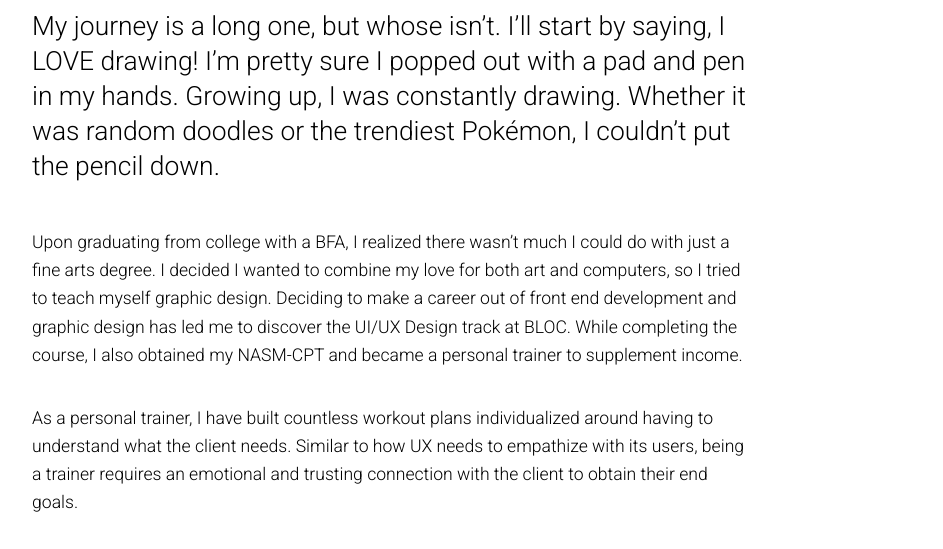
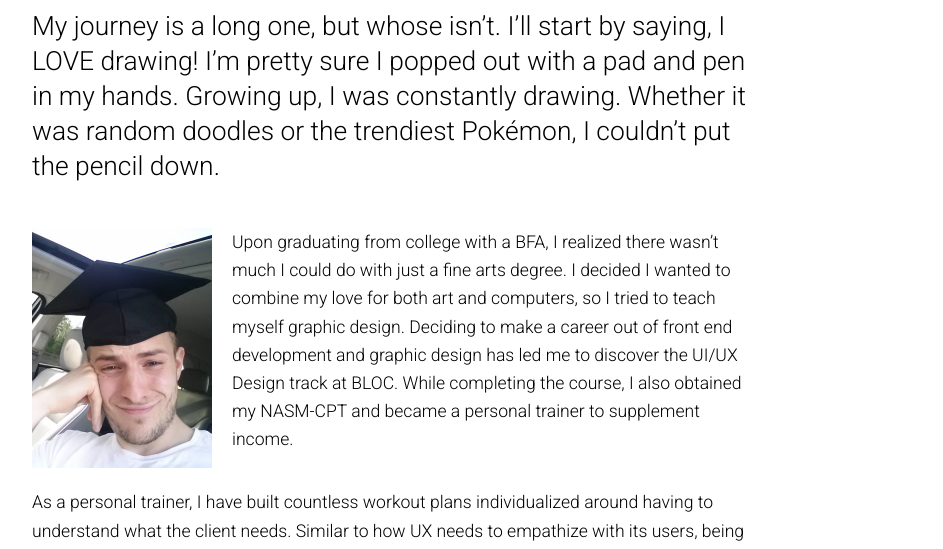
Before and after one commit to nicknoel251289/Portfolio, a plain HTML site: page about.html in a window 1280 px wide. Shown: the part 244-793 px from the top of the page, without its empty margins (248-1191 px from the left). Drawn offline with nearby package versions, Linux system fonts and the light colour scheme; a web font is replaced by a local one.

Commit message:
added pic to who am I

```diff
--- a/about.html
+++ b/about.html
@@ -66,7 +66,9 @@
             out with a pad and pen in my hands. Growing up, I was constantly drawing. Whether it was random doodles or
             the trendiest Pokémon, I couldn’t put the pencil down.
           </p>
+
           <p>
+            <img class="graduation" src="Pictures/graduation.jpg" alt="Graduation">
             Upon graduating from college with a BFA, I realized there wasn’t much I could do with just a fine arts degree.
             I decided I wanted to combine my love for both art and computers, so I tried to teach myself graphic design.
             Deciding to make a career out of front end development and graphic design has led me to discover the UI/UX Design
--- a/css/about.css
+++ b/css/about.css
@@ -110,10 +110,17 @@ ul li:hover {
   margin: 0 auto;
   padding: 0 2em;
 }
-
 .about_me_paragraph p:first-of-type {
   font-size: 1.5em;
   line-height: 35px;
+}
+.graduation {
+  width: 180px;
+  height: auto;
+  float: left;
+  padding-right: 20px;
+}
+.adjust {
 }
 
 /*SEE MORE BUTTON*/
```
Also changed, not shown: Pictures/graduation.jpg (added).
